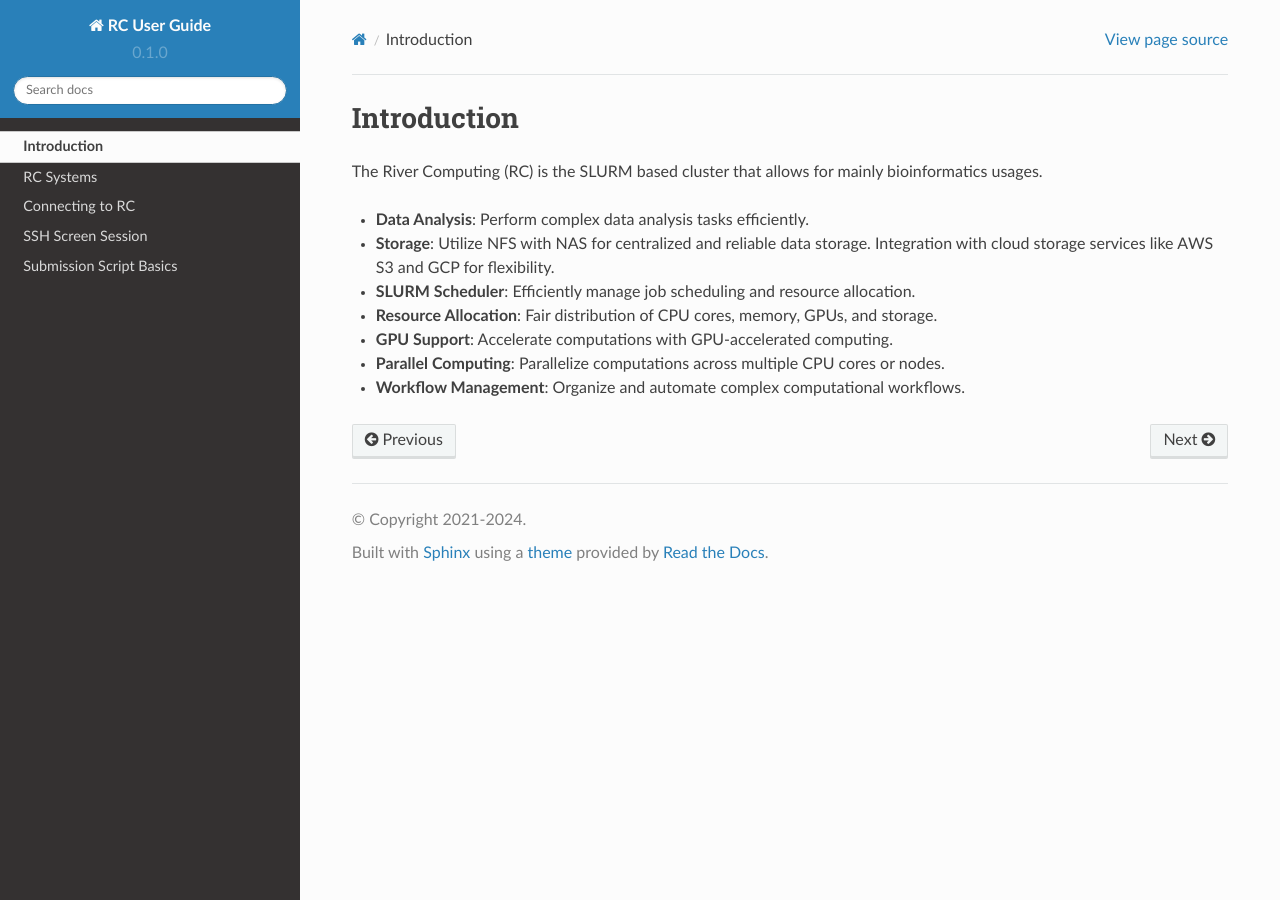
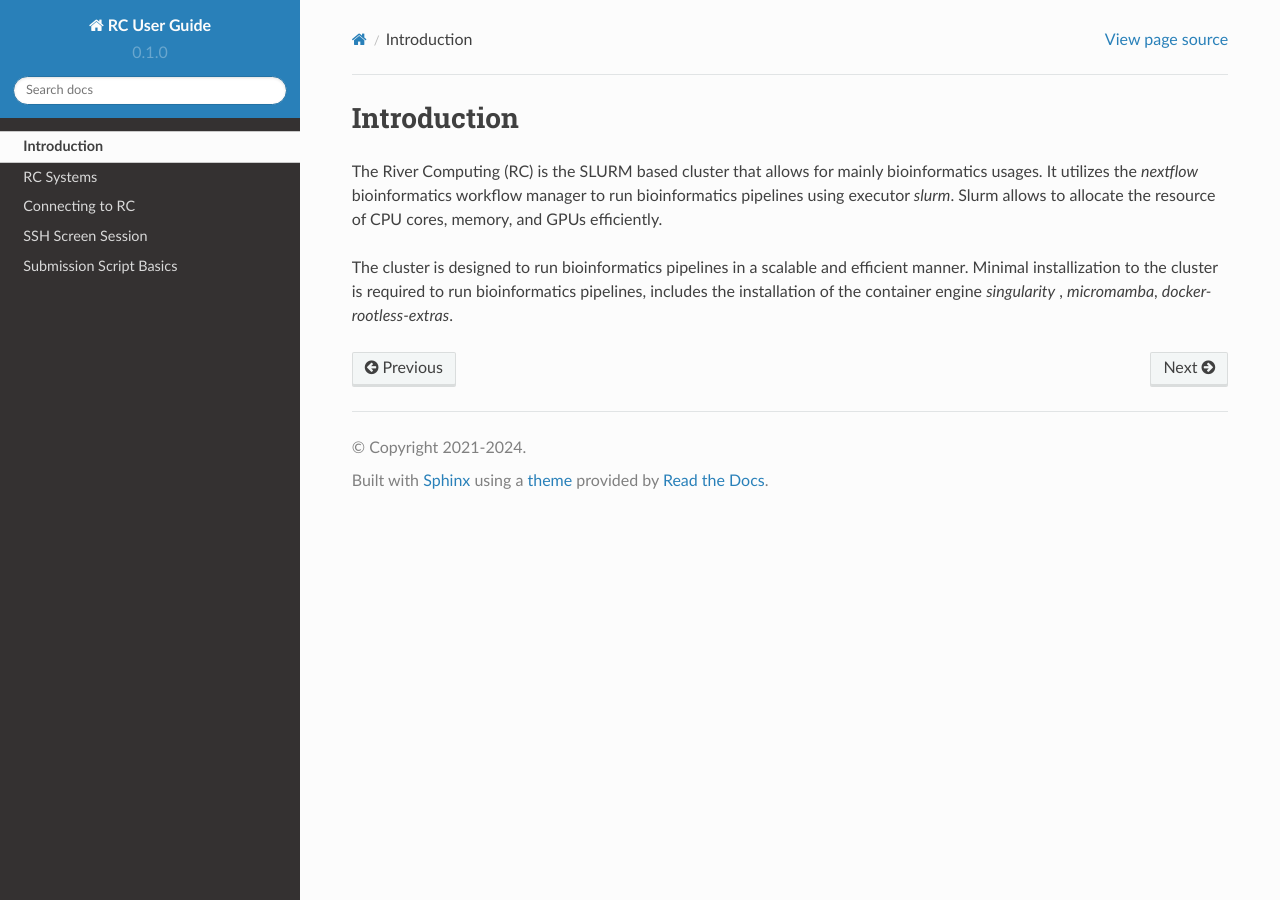
Before and after one commit to giangbioinformatics/slurm-hpc-for-bioinformatics-tutorial, a Sphinx documentation site: the page built from docs/source/introduction.rst, in a window 1280 px wide. Built offline with Sphinx 7.4.7 and the Read the Docs theme 2.0.0, drawn with Linux system fonts in a browser that asks for light colours.

Commit message:
Complete update (#9)

```diff
--- a/docs/source/introduction.rst
+++ b/docs/source/introduction.rst
@@ -2,17 +2,9 @@ Introduction
 ------------
 
 The River Computing (RC) is the SLURM based cluster that allows for mainly bioinformatics usages.
+It utilizes the `nextflow` bioinformatics workflow manager to run bioinformatics pipelines using executor `slurm`.
+Slurm allows to allocate the resource of CPU cores, memory, and GPUs efficiently.
 
-- **Data Analysis**: Perform complex data analysis tasks efficiently.
-
-- **Storage**: Utilize NFS with NAS for centralized and reliable data storage. Integration with cloud storage services like AWS S3 and GCP for flexibility.
-
-- **SLURM Scheduler**: Efficiently manage job scheduling and resource allocation.
-
-- **Resource Allocation**: Fair distribution of CPU cores, memory, GPUs, and storage.
-
-- **GPU Support**: Accelerate computations with GPU-accelerated computing.
-
-- **Parallel Computing**: Parallelize computations across multiple CPU cores or nodes.
-
-- **Workflow Management**: Organize and automate complex computational workflows.
+The cluster is designed to run bioinformatics pipelines in a scalable and efficient manner. Minimal
+installization to the cluster is required to run bioinformatics pipelines, includes the installation of the container
+engine `singularity` , `micromamba`, `docker-rootless-extras`.
```
